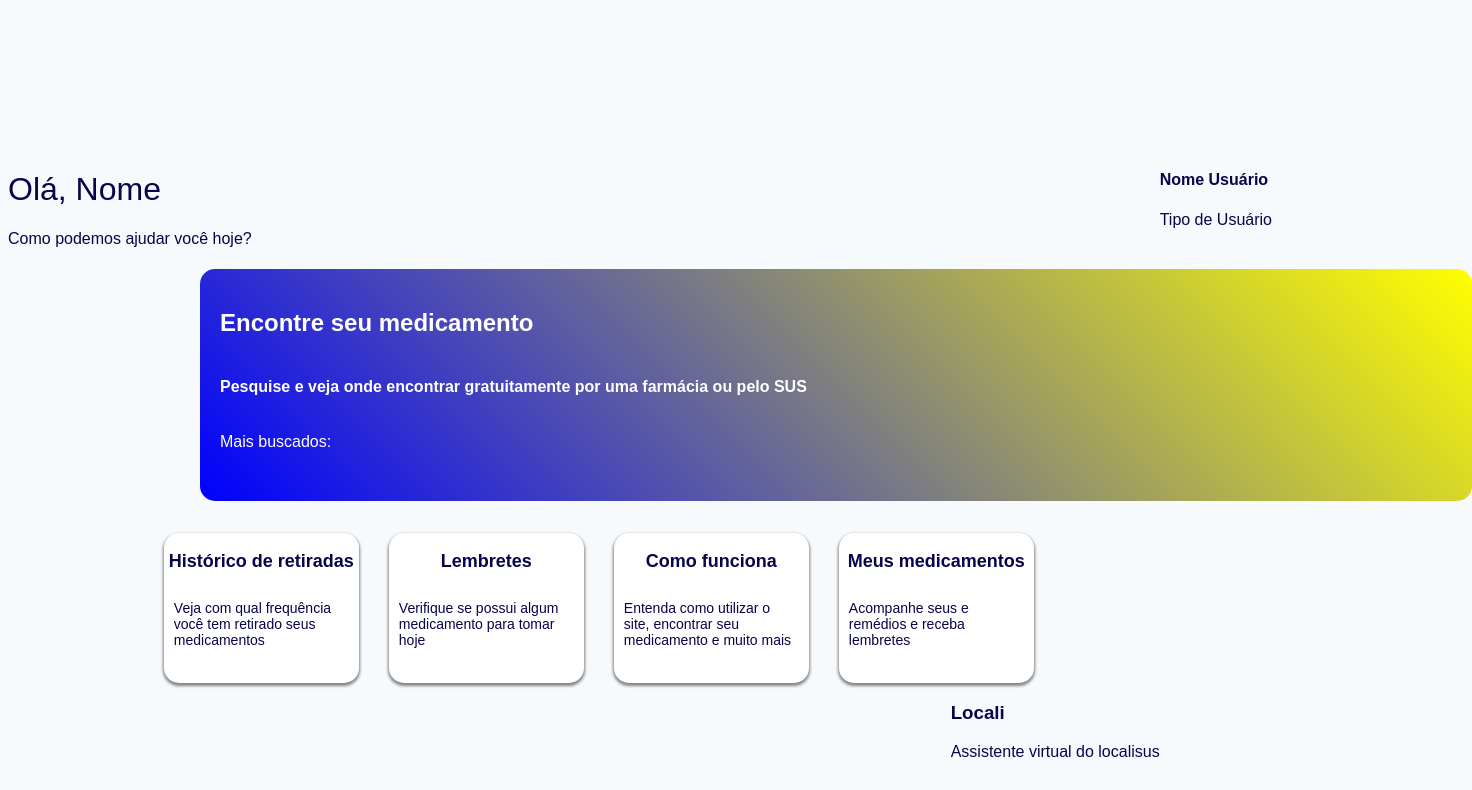
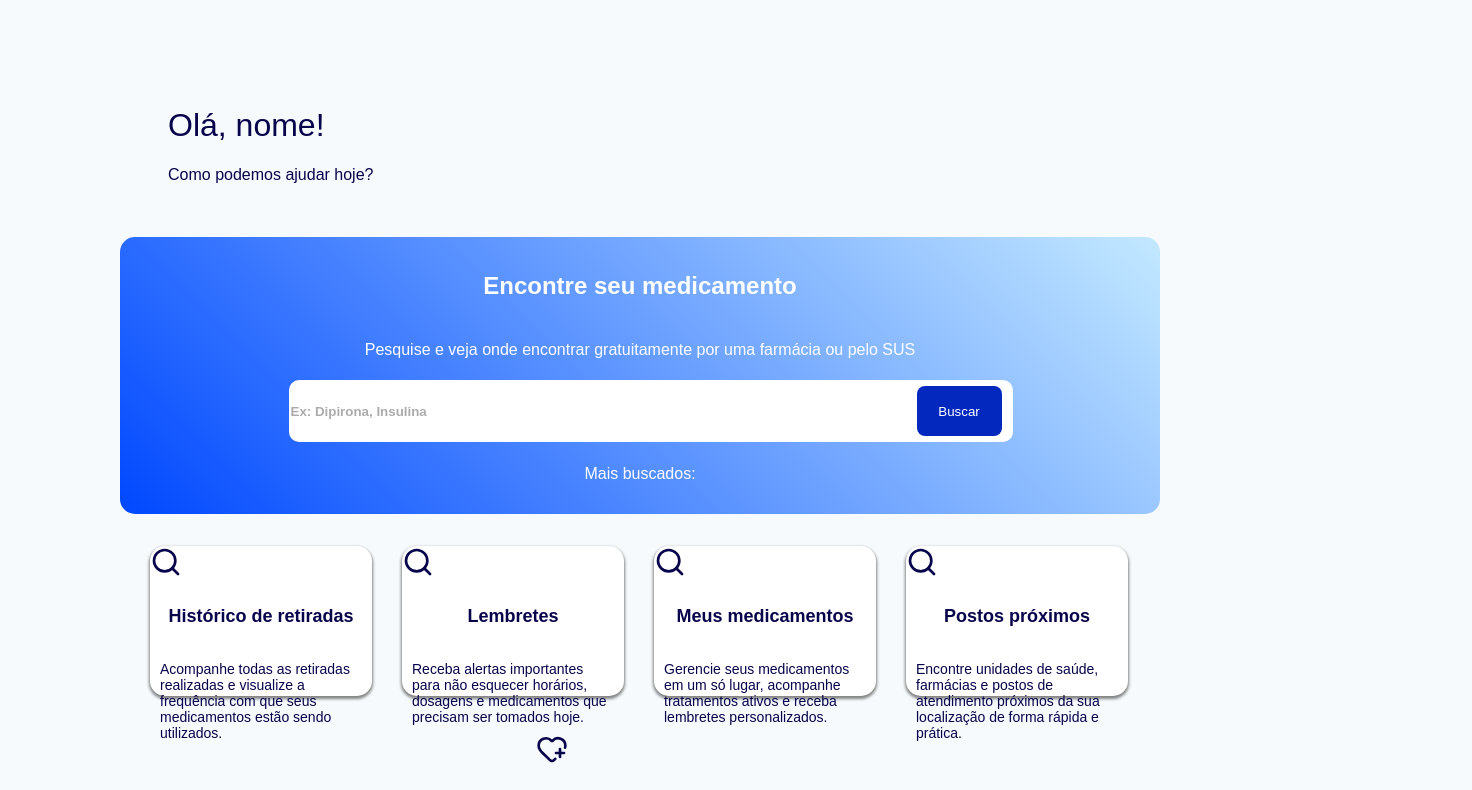
Before and after one commit to bendominique/Localisus, a React (Vite) app in the folder Frontend/Localisus/: page /home-usuario in a window 1280 px wide. Shown: the top 790 px of the page, 1472 px wide, since content can reach past the window. Built offline with nearby package versions, Linux system fonts and the light colour scheme.

Commit message:
Cards home estilizados

```diff
--- a/Frontend/Localisus/package.json
+++ b/Frontend/Localisus/package.json
@@ -11,6 +11,7 @@
   },
   "dependencies": {
     "leaflet": "^1.9.4",
+    "lucide-react": "^1.16.0",
     "react": "^19.2.5",
     "react-dom": "^19.2.5",
     "react-leaflet": "^5.0.0",
--- a/Frontend/Localisus/src/components/BarraPesquisa.css
+++ b/Frontend/Localisus/src/components/BarraPesquisa.css
@@ -1,18 +1,37 @@
 .medicamentos-pesquisa{
+    border: flex;
+    border-radius: 10px;
+    border-style: none;
+    max-height: 60px;
+    width: 45rem;
+}
+
+.medicamentos-pesquisa::placeholder{
+    display: block;
+    opacity: 0.6;
+    font-weight: 550;
+}
+
+#botao-pesquisar{
+    border-style: none;
+    height: 50px;
+    width: 85px;
+    border-radius: 8px;
+    background-color: #0228be;
+    cursor: pointer;
+    color: white;
     justify-content: center;
-    margin-top: 2rem;
-    margin-bottom: 2rem;
-    width: 300px;
+    margin-left: -6rem;
+    margin-top: 5.75px;
 }
-#botao-pesquisar{
-    justify-content: center;
-    margin-top: 2rem;
-    margin-bottom: 2rem;
-    margin-left: 10px;
+
+#botao-pesquisar:hover{
+    background-color: #031e8a;
 }
 
 .formulario-pesquisa{
     display: flex;
-    height: 6rem;
-    justify-content: center;
+    height: 100px;
+    margin-left: 10px;
+    justify-content: flex-start;
 }
--- a/Frontend/Localisus/src/components/BarraPesquisa.tsx
+++ b/Frontend/Localisus/src/components/BarraPesquisa.tsx
@@ -1,8 +1,9 @@
 import { useState } from 'react'
 import "./BarraPesquisa.css"
+import { PartticulasFundo } from '../pages/ParticulasFundo'
 
 interface BarraPesquisaProps {
-    onSearch: (termo:string) => void
+    onSearch: (termo: string) => void
 }
 
 export const BarraPesquisa = ({ onSearch }: BarraPesquisaProps) => {
@@ -14,16 +15,22 @@ export const BarraPesquisa = ({ onSearch }: BarraPesquisaProps) => {
 
     }
 
-    return(
+    return (
+        <>
+            <div id="particulas-fundo">
+                {/* <PartticulasFundo /> */}
+            </div>
             <form className="formulario-pesquisa" onSubmit={handleEnvio}>
                 <input
                     className='medicamentos-pesquisa'
                     type='text'
                     value={termo}
                     onChange={(e) => setTermo(e.target.value)}
-                placeholder='Pesquise por um medicamento'
+                    placeholder='Ex: Dipirona, Insulina'
                 />
-                <button id="botao-pesquisar" type='submit'>Pesquisar</button>
+                <button id="botao-pesquisar" type='submit'>Buscar</button>
             </form>
+        </>
+
     )
 }
--- a/Frontend/Localisus/src/components/Cards.tsx
+++ b/Frontend/Localisus/src/components/Cards.tsx
@@ -1,33 +1,49 @@
+import { ElementType } from "react"
 import "./Card.css"
+import { HeartPulse, MapPin, Navigation, Search } from "lucide-react"
 
 export interface CardData {
     id: number,
     titulo: string,
-    descricao: string
+    descricao: string,
+    icone: ElementType,
+    cor: string
 }
 
 interface CardProps {
-    titulo: string,
+    titulo: string
     descricao: string
+    icone: ElementType
+    cor: string
 }
 
 const elementosCard: CardData[] = [
-    {id: 1, titulo: "Buscar medicamentos", descricao: "Encontre os seus medicamentos através do nome, comercial ou técnico."},
-    {id: 2, titulo: "Localizar postos", descricao: "Visualize os postos de saúde próximos a você que possuem o medicamento que precisa."},
-    {id: 3, titulo: "Veja rotas", descricao: "Saiba qual é a rota mais rápida entre você e o seu medicamento com apenas um clique."},
-    {id: 4, titulo: "Cuide da saúde", descricao: "Tenha mais controle, acompanhe e gerencie consultas e medicamentos. "}
+    {id: 1, titulo: "Acesso rápido", descricao: "Encontre os seus medicamentos através do nome, comercial ou técnico.", icone: Search, cor: "#12d393"},
+    {id: 2, titulo: "Localizar postos", descricao: "Visualize os postos de saúde próximos a você que possuem o medicamento que precisa.", icone: MapPin, cor: "#ef4444"},
+    {id: 3, titulo: "Veja rotas", descricao: "Saiba qual é a rota mais rápida entre você e o seu medicamento com apenas um clique.", icone: Navigation, cor: "#3b82f6"},
+    {id: 4, titulo: "Cuide da saúde", descricao: "Tenha mais controle, acompanhe e gerencie consultas e medicamentos. ", icone: HeartPulse, cor: "#ff1aff"}
 ]
 
 export function ComponenteCard({
     titulo,
-    descricao
+    descricao,
+    icone: Icone,
+    cor
 }: CardProps) {
     return(
         <div>
+            <div className="icone-container">
+                <Icone size={32}/>
+            </div>
             <h1>{titulo}</h1>
             <p>{descricao}</p>
+
         </div>
     )
+}
+
+const tamanhosCard = {
+
 }
 
 export const Cards = () => {
@@ -36,10 +52,12 @@ export const Cards = () => {
             <div className="cards">
                 {
                     elementosCard.map( e =>
-                        <div key={e.id} className="descricao-cards">
+                        <div key={e.id} className="elementos-cards" style={{"--cor-tema": e.cor} as React.CSSProperties}>
                             <ComponenteCard
                                titulo={e.titulo}
                                 descricao={e.descricao}
+                                icone={e.icone}
+                                cor={e.cor}
                             />
                         </div>
                     )
--- /dev/null
+++ b/Frontend/Localisus/src/components/Sidebar.css
@@ -0,0 +1,21 @@
+.barra-lateral button{
+    margin-top: -100px;
+    cursor: pointer;
+    background-color: rgb(197, 221, 255);
+    border-style: none;
+    height: 55px;
+    width: 55px;
+}
+
+.barra-lateral {
+    z-index: 10px;
+    width: 30%;
+}
+
+
+
+.barra-lateral.fechada{
+    cursor: pointer;
+    background-color: blueviolet;
+    width: 0%;
+}
--- /dev/null
+++ b/Frontend/Localisus/src/components/Sidebar.tsx
@@ -0,0 +1,31 @@
+import { useState } from "react"
+import "./Sidebar.css"
+
+const elementosBarraLateral = [
+    { id: 1, nome: "", icone: "" } //um array para os elementos da barra, assim conforme eles crescem eles apenas vão ser implementados na brra
+]
+
+export const Sidebar = () => {
+
+    const [estaAberta, setEstaAberta ] = useState(true)
+
+    return (
+        <>
+            <aside className={`barra-lateral ${estaAberta ? 'aberta' : 'fechada'}`}>
+                <button onClick={() => setEstaAberta(!estaAberta)}>
+                    {estaAberta ? '' : ''}
+                </button>
+                {
+                    <div className="elementos-barra">
+                           {elementosBarraLateral.map((item) => (
+                            <div className="item-menu" key={item.id}>
+                                <span className="icone">{item.icone}</span>
+                                {estaAberta && <span className="nome">{item.nome}</span>}
+                            </div>
+                           ))}
+                </div>
+                }
+            </aside>
+        </>
+    )
+}
--- a/Frontend/Localisus/src/pages/Home.css
+++ b/Frontend/Localisus/src/pages/Home.css
@@ -2,6 +2,7 @@
     --fundo-hero: #f6fafd;
     --letras-azul: #07044B;
     --letras-branco: #ffff;
+    --letras-azul-bebe: #007dbc;
     font-family: 'Montserrat', sans-serif;
 }
 
@@ -9,6 +10,10 @@ body {
     background-color: var(--fundo-hero);
     color: var(--letras-azul);
 }
+
+
+
+
 
 .conteudo-home {
     text-decoration: none;
@@ -18,6 +23,13 @@ body {
     flex-direction: column;
 }
 
+.conteudo-home h4{
+    color: var(--letras-azul-bebe);
+    font-weight: 500;
+}
+
+
+
 .elementos-cabecalho li {
     display: block;
     flex-direction: row;
@@ -26,7 +38,7 @@ body {
 }
 
 .info-pagina h1{
-    font-size: 95px;
+    font-size: 50px;
 }
 
 .info-pagina h1,
@@ -49,6 +61,10 @@ body {
 
 .info-pagina button {
     flex-direction: column;
+}
+
+.info-pagina span{
+    color: rgb(0, 166, 255)
 }
 
 #letreiro {
--- a/Frontend/Localisus/src/pages/Home.tsx
+++ b/Frontend/Localisus/src/pages/Home.tsx
@@ -35,9 +35,9 @@ export const Home = () => {
             <main>
                 <div className="conteudo-home">
                     <section className="info-pagina">
-                        {/* <BarraPesquisa {}></BarraPesquisa> */}
-                        <h2>Conectando tecnologia ao cuidado, para que o acesso a saúde nunca seja uma distância</h2>
-                        <h3>Como o Localisus ajuda você</h3>
+
+                        <h1>Encontre seus medicamentos com mais facilidade</h1>
+                        <h2>Tudo o que você precisa, <span>em um só lugar</span></h2>
                         <Cards></Cards>
                     </section>
                 </div>
--- a/Frontend/Localisus/src/pages/UsuarioComum.css
+++ b/Frontend/Localisus/src/pages/UsuarioComum.css
@@ -1,55 +1,94 @@
+.conteudo-pagina{
+    margin-top: -4rem;
+    display: flex;
+    flex-direction: column;
+    align-items: center;
+}
+
+
+.pos-cabecalho{
+    align-self: flex-start;
+    margin-left: 10rem;
+    margin-bottom: 2rem;
+}
+
+
 .cards-usuario-comum-centro{
     background-color: #ffffff;
     box-shadow: 0px 2px 3px 1px rgb(132, 132, 132);
     border-radius: 15px;
     margin-left: 30px;
     height: 150px;
-    width: 195px;
+    width: 250px;
+}
+
+.componentes-abaixo-pesquisa p{
+    color: #07044B;
+    font-weight: 50;
+}
+
+
+.pesquisa-elementos{
+    display: flex;
+    flex-direction: column;
+    height: 16rem;
+    width: 65rem;
 }
 
 .cartao-busca{
-    background: linear-gradient(45deg, blue, yellow );
+    background: linear-gradient(45deg, rgb(0, 72, 255), rgb(195, 233, 255) );
     border-radius: 15px;
     display: flex;
-    margin-left: 12rem;
+    align-items: center;
+    max-height: 250px;
+    padding: 15px;
     flex-direction: column;
-    height: 12rem;
-    padding: 20px;
-    width: 77rem;
 }
 
-.cartao-busca h2,
-.cartao-busca h4,
-.cartao-busca p {
+.cartao-busca:hover{
+    background: linear-gradient(195deg, rgb(195, 233, 255),  rgb(0, 72, 255));
+}
+
+.cartao-busca h2{
+    font-weight: 600;
+}
+
+.pesquisa-elementos h2,
+.pesquisa-elementos h4{
     color: white;
 }
 
-.componentes-pesquisa{
+#mais-buscados{
+    margin-top: -15px;
+    font-weight: 400;
+    color: white;
+}
+
+
+.pesquisa-elementos h4{
+    font-weight:220;
+}
+
+
+.componentes-abaixo-pesquisa{
     display: flex;
     align-items: center;
     justify-content: center ;
     flex-direction: row;
+    margin-right: 2rem;
     margin-top: 2rem;
 }
 
 
-.componentes-pesquisa h1{
+.componentes-abaixo-pesquisa h1{
     display: flex;
     justify-content: center;
     font-size: 18px;
 }
 
-.componentes-pesquisa p{
+.componentes-abaixo-pesquisa p{
     padding: 10px;
     font-size: 14px;
-}
-
-.componentes-lateral-direita{
-    position: top;
-    float: right;
-    display: flex;
-    flex-direction: column;
-
 }
 
 
@@ -68,3 +107,8 @@
 #sugestao-user{
     font-weight: 50;
 }
+
+
+.componentes-cotidiano{
+    margin-top: 15rem;
+}
--- a/Frontend/Localisus/src/pages/UsuarioComum.tsx
+++ b/Frontend/Localisus/src/pages/UsuarioComum.tsx
@@ -1,62 +1,106 @@
+import { ComponenteCard } from "../components/Cards";
+import { useState } from "react";
+import { BarraPesquisa } from "../components/BarraPesquisa";
+import { MapaLocalisus } from "../components/MapaLocalisus";
+import { medicamentosMock } from "../mocks/medicamentosMock";
+import { estoqueMock } from "../mocks/estoqueMock";
 import "./UsuarioComum.css"
-import Navbar from "../components/Navbar"
-import { ComponenteCard } from "../components/Cards"
+import { Clock, Bell, Info, Pill, Search, HeartPlus } from "lucide-react";
+import { hospitaisMock } from "../mocks/hospitaisMocks";
+import { Sidebar } from "../components/Sidebar";
+
+export const UsuarioComum = () => {
 
     const cardsCentro = [
-    { titulo: "Histórico de retiradas", descricao: "Veja com qual frequência você tem retirado seus medicamentos" },
-    { titulo: "Lembretes", descricao: "Verifique se possui algum medicamento para tomar hoje" },
-    { titulo: "Como funciona", descricao: "Entenda como utilizar o site, encontrar seu medicamento e muito mais" },
-    { titulo: "Meus medicamentos", descricao: "Acompanhe seus e remédios e receba lembretes" }
+        { titulo: "Histórico de retiradas", descricao: "Acompanhe todas as retiradas realizadas e visualize a frequência com que seus medicamentos estão sendo utilizados.", icone: Search, cor: "#ff1aff" },
+        { titulo: "Lembretes", descricao: "Receba alertas importantes para não esquecer horários, dosagens e medicamentos que precisam ser tomados hoje.", icone: Search, cor: "#ff1aff" },
+        { titulo: "Meus medicamentos", descricao: "Gerencie seus medicamentos em um só lugar, acompanhe tratamentos ativos e receba lembretes personalizados.", icone: Search, cor: "#ff1aff" },
+        { titulo: "Postos próximos", descricao: "Encontre unidades de saúde, farmácias e postos de atendimento próximos da sua localização de forma rápida e prática.", icone: Search, cor: "#afff1a" }
     ]
 
     const cardsDireita = [
-    { titulo: "Locali", descricao: "Assistente virtual do localisus" },
-    { titulo: "Últimas Notícias", descricao: "Alera: Surto de hantavírus" }
+        { titulo: "Cali", descricao: "Assistente virtual do localisus", icone: HeartPlus, cor: "#ff1a1a"},
+        { titulo: "Últimas Notícias", descricao: "Alera: Surto de hantavírus", icone: HeartPlus, cor: "#ff9218" }
     ]
 
+    //criou-se uma memória para a busca dentro do nosso mapa, agora a nossa tela de home sabe oq pesquisar e aonde pesquisar
+    const [hospitaisNoMapa, setHospitaisNoMapa] = useState<any[]>([])
+    const executarBusca = (termoPesquisado: string) => {
+        //as implementações dessas constantes resolvem o erro que estava presente no momento de buscar com o componente de BarraPesquisa
+        if (!termoPesquisado.trim()) {
+            setHospitaisNoMapa([])
+            return;
+        }
 
-export const UsuarioComum = () => {
+        const termoLimpo = termoPesquisado.toLowerCase()
+
+        const medicamentosEncontrados = medicamentosMock.filter(m =>
+            m.nome.toLowerCase().includes(termoLimpo)
+        )
+
+        const idsMedicamentos = medicamentosEncontrados.map(m => m.id)
+
+        const estoqueComRemedio = estoqueMock.filter(e =>
+            idsMedicamentos.includes(e.medicamentoId) && e.quantidade > 0
+        )
+
+        const hospitaisFormatados = estoqueComRemedio.map(itemEstoque => {
+            const hosp = estoqueComRemedio.find(h => h.id === itemEstoque.hospitalId)
+            const med = medicamentosEncontrados.find(m => m.id === itemEstoque.id)
+
+            return {
+                hospital: hosp,
+                nomeMedicamento: med?.nome,
+                quantidadeRestante: itemEstoque.quantidade
+            }
+        }).filter(item => item.hospital !== undefined)
+        setHospitaisNoMapa(hospitaisFormatados)
+    }
 
     return (
         <>
             <header>
-                    <div className="cabecalho-nav">
-                        <label className="container-login">
-                            <h4>Nome Usuário</h4>
-                            <p>Tipo de Usuário</p>
-                        </label>
-                    </div>
+
             </header>
             <main>
                 <div className="conteudo-pagina">
-
-                    <h1 id="saudacao-user">Olá, Nome</h1>
-                    <h4 id="sugestao-user">Como podemos ajudar você hoje?</h4>
+                    <div className="pos-cabecalho">
+                        <h1 id="saudacao-user">Olá, nome!</h1>
+                        <h4 id="sugestao-user">Como podemos ajudar hoje? </h4>
+                    </div>
+                    <section className="pesquisa-elementos">
                         <div className="cartao-busca">
                             <h2> Encontre seu medicamento </h2>
                             <h4> Pesquise e veja onde encontrar gratuitamente por uma farmácia ou pelo SUS</h4>
-                        <p>Mais buscados: </p>
+                            <article className="area-pesquisa">
+                                <BarraPesquisa onSearch={executarBusca} />
+                            </article>
+                            <p id="mais-buscados">Mais buscados:</p>
                         </div>
-                    <section className="componentes-pesquisa">
+                        <article className="componentes-abaixo-pesquisa">
                             {
                                 cardsCentro.map(cc =>
-                                <article className="cards-usuario-comum-centro">
-                                    <ComponenteCard titulo={cc.titulo} descricao={cc.descricao} />
+                                    <article className="cards-usuario-comum-centro" style={{"--cor-tema": cc.cor} as React.CSSProperties}>
+                                        <ComponenteCard titulo={cc.titulo} descricao={cc.descricao} icone={cc.icone} cor={cc.cor}/>
+                                    </article>
+                                )
+                            }
+                        </article>
+                    </section>
+                    <section className="componentes-cotidiano">
+                        {
+                            cardsDireita.map(cd =>
+                                <article className="elementos-card-usuario-comum-direita">
+                                    <ComponenteCard titulo={cd.titulo} descricao={cd.descricao} icone={cd.icone} cor={cd.cor}/>
                                 </article>
                             )
                         }
                     </section>
-                    <section className="componentes-lateral-direita">
-                        {
-                            cardsDireita.map(cd =>
-                                <article className="elementos-card-usuario-comum-direita">
-                                    <ComponenteCard titulo={cd.titulo} descricao={cd.descricao} />
-                                </article>
-                            )
-                        }
-                    </section>
-                    <div className="mapa">
 
+                    <div className="area-do-mapa">
+                        {hospitaisNoMapa.length > 0 && (
+                            <MapaLocalisus hospitaisEncontrados={hospitaisNoMapa} />
+                        )}
                     </div>
                 </div>
             </main>
```
Also changed, not shown: Frontend/Localisus/src/components/Card.css (+36 -5 lines), 1 other file (tests, documents, lock files or other folders). Lines whose indentation alone changed are shown as unchanged.
